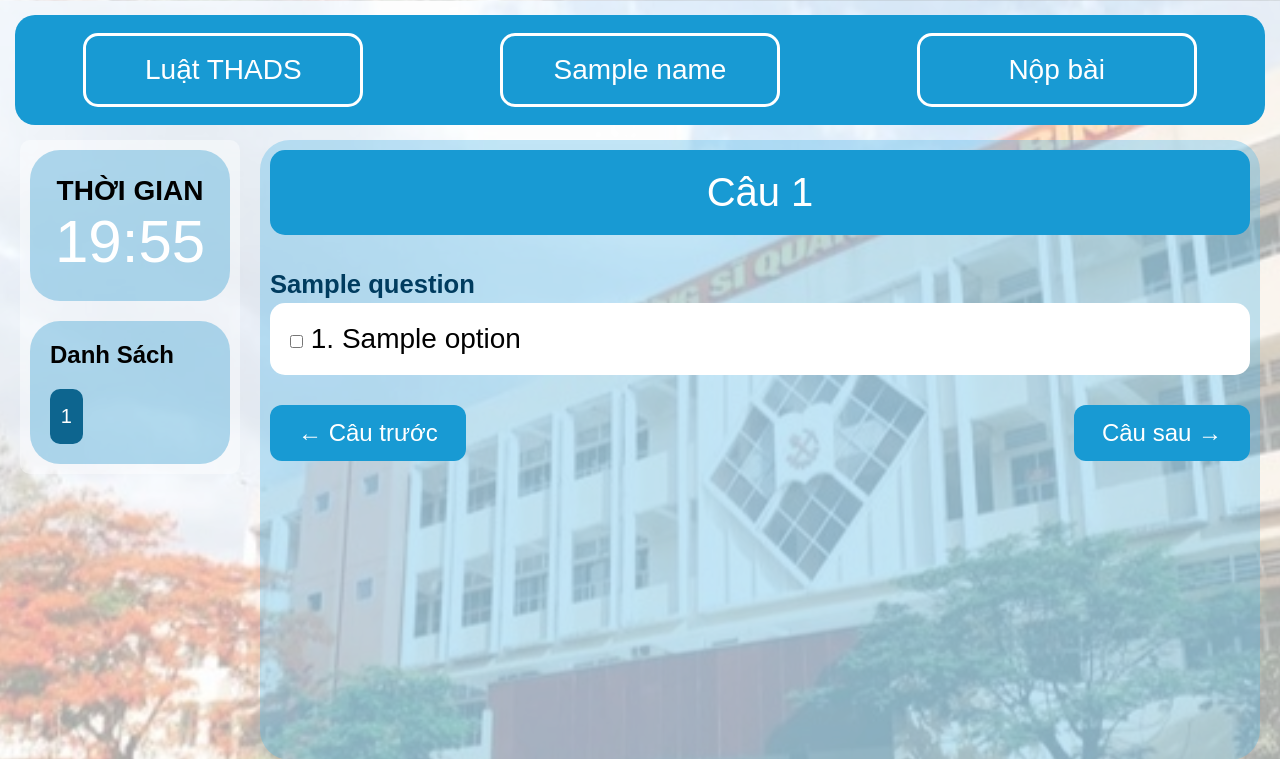
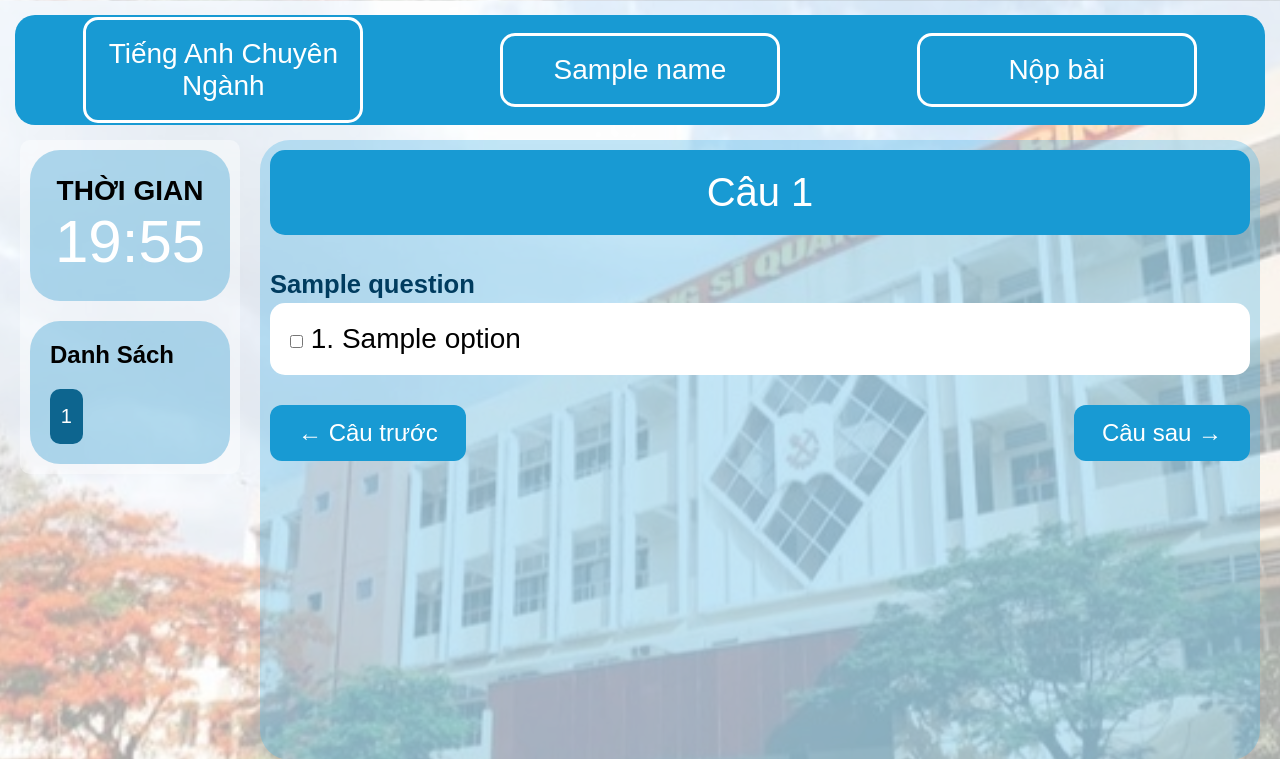
Before and after one commit to HuyHoang-desine/300-cau-trac-nghiem-tieng-anh-chuyen-nganh-cong-binh, a Flask app: template Quizweb/templates/quiz.html in a window 1280 px wide. Shown: the top 759 px of the page. Run offline with Flask 3, Linux system fonts and the light colour scheme; the template is opened without the code that fills it: most values are stand-ins (such as "Sample title", 1, 10 or a date in 2020).

Commit message:
Update quiz.html

```diff
--- a/Quizweb/templates/quiz.html
+++ b/Quizweb/templates/quiz.html
@@ -16,7 +16,7 @@ href="{{ url_for('static', filename='style.css') }}">
 <input type="hidden" name="unit" value="{{ unit }}">
 
 <div class="quiz-header">
-    <div class="top-btn">Luật THADS</div>
+    <div class="top-btn">Tiếng Anh Chuyên Ngành</div>
     <div class="top-btn">{{ name }}</div>
 
     <button type="button"
```
